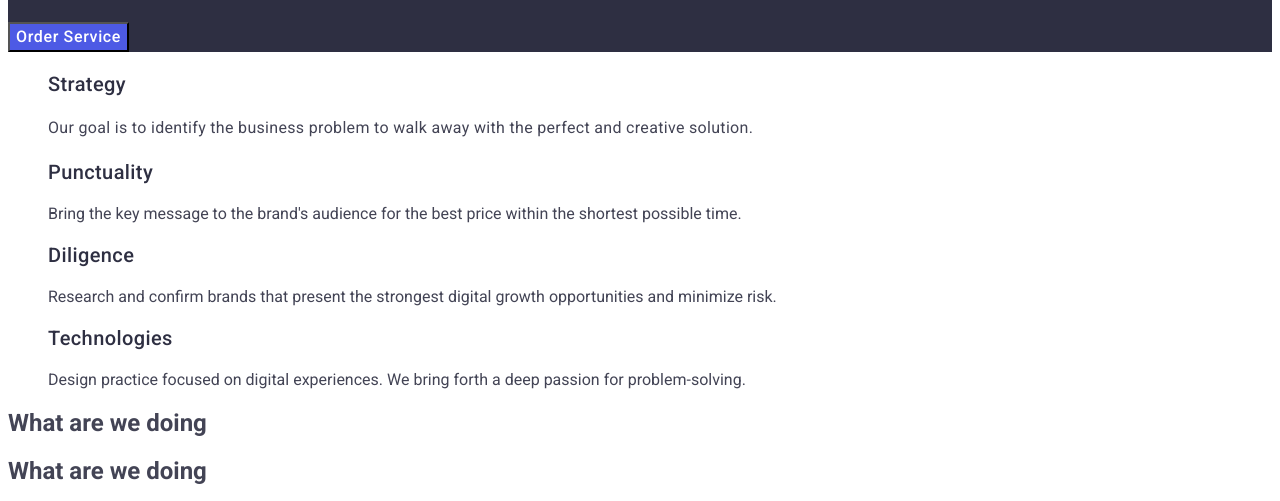
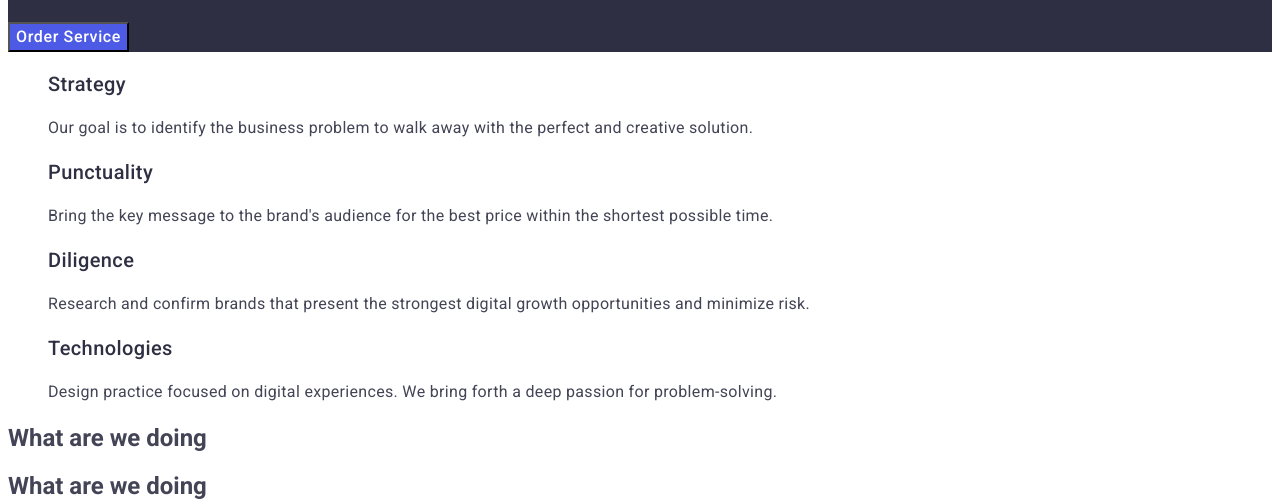
Before and after one commit to Iuliaaaaaaa/goit-markup-hw-02, a plain HTML site: page index.html in a window 1280 px wide. Shown: the part 312-813 px from the top of the page. Drawn offline with Linux system fonts and the light colour scheme.

Commit message:
section2

```diff
--- a/index.html
+++ b/index.html
@@ -37,9 +37,9 @@
             <h2 hidden class="work_type" >....</h2>
             <ul class="list">
                 <li><h3 class="strategy">Strategy</h3><p class="ourgoal"> Our goal is to identify the business problem to walk away with the perfect and creative solution.</p></li>
-                <li><h3 class="strategy">Punctuality</h3><p>Bring the key message to the brand's audience for the best price within the shortest possible time.</p></li>
-                <li><h3 class="strategy">Diligence</h3><p>Research and confirm brands that present the strongest digital growth opportunities and minimize risk.</p></li>
-                <li><h3 class="strategy">Technologies</h3><p>Design practice focused on digital experiences. We bring forth a deep passion for problem-solving.</p></li>
+                <li><h3 class="strategy">Punctuality</h3><p class="ourgoal">Bring the key message to the brand's audience for the best price within the shortest possible time.</p></li>
+                <li><h3 class="strategy">Diligence</h3><p class="ourgoal">Research and confirm brands that present the strongest digital growth opportunities and minimize risk.</p></li>
+                <li><h3 class="strategy">Technologies</h3><p class="ourgoal">Design practice focused on digital experiences. We bring forth a deep passion for problem-solving.</p></li>
             </ul>
             <h2>What are we doing</h2>
         </section>
```
